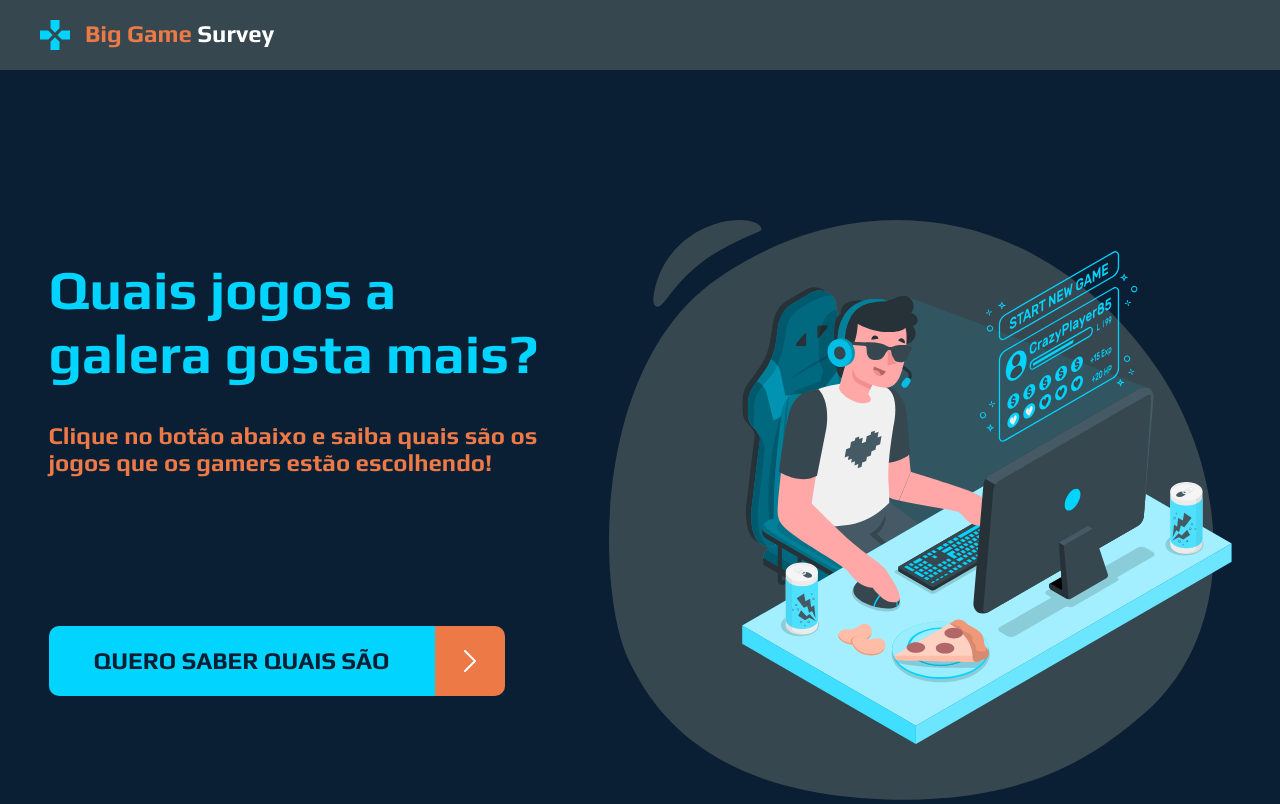
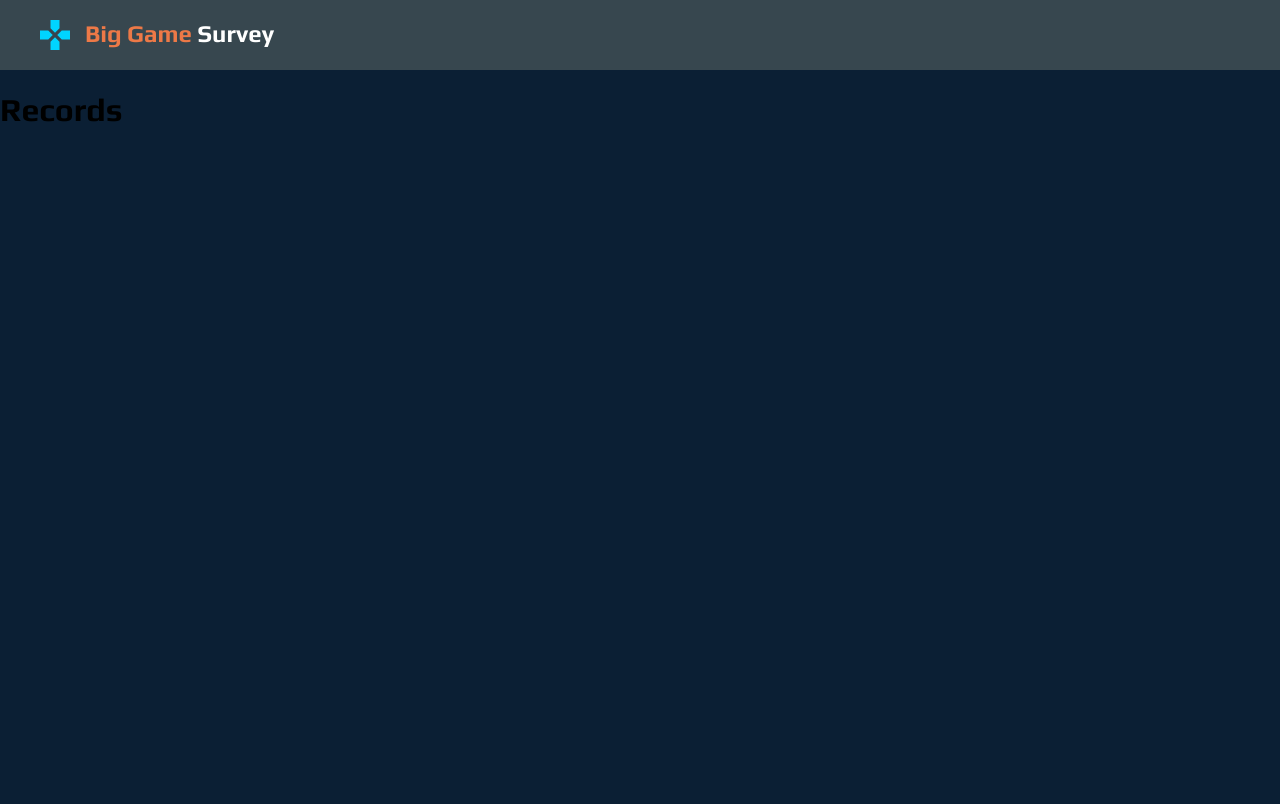
Before and after one commit to kaiqkt/dspesquisa, a React (Create React App) app in the folder front-web/: page /records in a window 1280 px wide. Built offline with nearby package versions, Linux system fonts and the light colour scheme.

Commit message:
Criando navegação com rotas

```diff
--- a/front-web/package.json
+++ b/front-web/package.json
@@ -10,8 +10,10 @@
     "@types/node": "^12.12.62",
     "@types/react": "^16.9.49",
     "@types/react-dom": "^16.9.8",
+    "@types/react-router-dom": "^5.1.5",
     "react": "^16.13.1",
     "react-dom": "^16.13.1",
+    "react-router-dom": "^5.2.0",
     "react-scripts": "3.4.3",
     "typescript": "^3.7.5"
   },
--- a/front-web/src/App.tsx
+++ b/front-web/src/App.tsx
@@ -1,14 +1,10 @@
 import React from 'react';
 import './App.css';
-import Header from './components/Header';
-import Home from './pages/Home';
+import Routes from './Routes';
 
 function App() {
   return (
-    <div>
-      <Header/>
-      <Home/>
-    </div>
+    <Routes/>
   );
 }
 
--- /dev/null
+++ b/front-web/src/Routes.tsx
@@ -0,0 +1,21 @@
+import React from 'react';
+import { BrowserRouter, Switch, Route } from 'react-router-dom';
+import Header from './components/Header';
+import Home from './pages/Home';
+import Records from './pages/Records';
+
+const Routes = () => (
+    <BrowserRouter>
+    <Header/>
+        <Switch>
+            <Route path="/" exact>
+                <Home/>
+            </Route>
+            <Route path="/records">
+               <Records/>
+            </Route>
+        </Switch>
+    </BrowserRouter>
+);
+
+export default Routes;
--- a/front-web/src/components/Header/index.tsx
+++ b/front-web/src/components/Header/index.tsx
@@ -1,14 +1,17 @@
 import React from 'react';
 import { ReactComponent as Logo } from '../../asserts/logo.svg';
+import { Link } from 'react-router-dom';
 import './styles.css';
 
 const Header = () => (
     <header className="main-header">
         <Logo/>
+        <Link to="/">
         <div className="logo-text">
             <span className="logo-text-1">Big Game</span>
             <span className="logo-text-2"> Survey</span>
         </div>
+        </Link>
     </header>
 );
 
--- a/front-web/src/pages/Home/index.tsx
+++ b/front-web/src/pages/Home/index.tsx
@@ -1,6 +1,7 @@
 import React from 'react';
 import { ReactComponent as ArrowIcon } from '../../asserts/arrow.svg';
 import { ReactComponent as GamerImage } from '../../asserts/gamer.svg';
+import { Link } from 'react-router-dom';
 import './styles.css';
 
 const Home = () => (
@@ -12,6 +13,7 @@
             <h3 className="home-text-subtitle">
                 Clique no botão abaixo e saiba quais são os jogos que os gamers estão escolhendo!
             </h3>
+            <Link to="/records">
             <div className="home-actions">
                 <button className="home-btn">
                     QUERO SABER QUAIS SÃO
@@ -20,6 +22,7 @@
                     <ArrowIcon/>
                 </div>
             </div>
+            </Link>
         </div>
         <div>
             <GamerImage className="home-image"/>
--- /dev/null
+++ b/front-web/src/pages/Records/index.tsx
@@ -0,0 +1,7 @@
+import React from 'react';
+
+const Records = () => (
+    <h1>Records</h1>
+);
+
+export default Records;
```
Also changed, not shown: front-web/src/pages/Records/styles.css (added), 1 other file (tests, documents, lock files or other folders).
